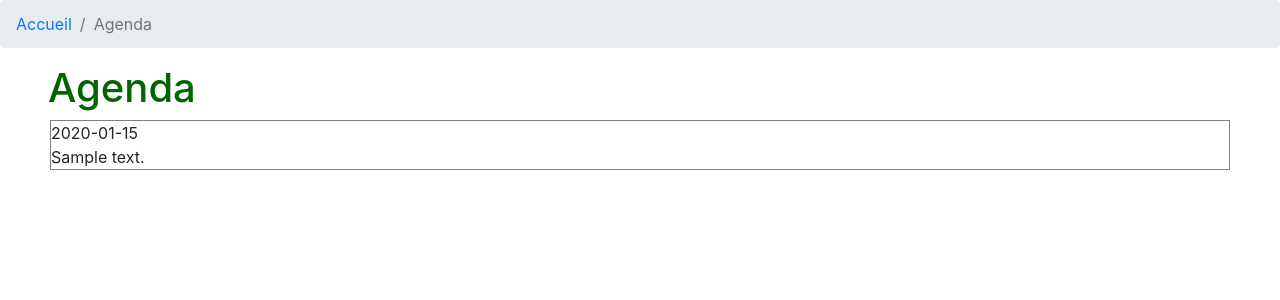
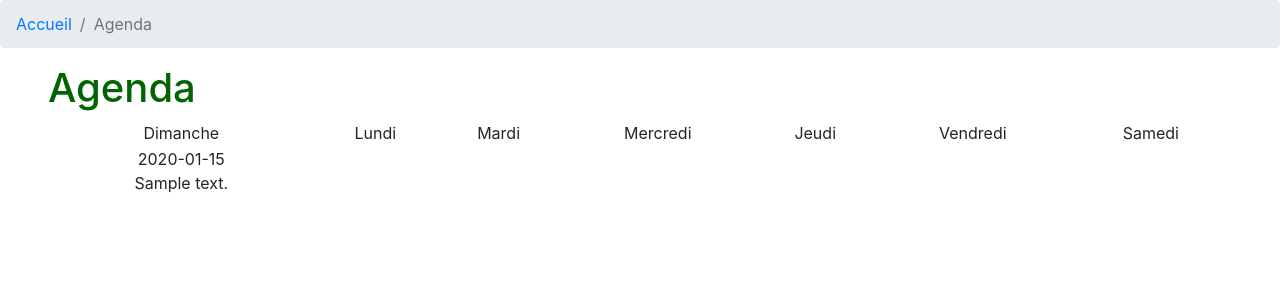
Before and after one commit to BrRoman/infirmerie, a Django app: template infirmerie/apps/billets/templates/billets/agenda.html in a window 1280 px wide. Shown: the part 76-376 px from the top of the page. Run offline with Django 3.2, Linux system fonts and the light colour scheme; the template is opened without the code that fills it: most values are stand-ins (such as "Sample title", 1, 10 or a date in 2020); style sheets or scripts are compiled from the project's sources; some libraries are stand-ins or nearby versions.

Commit message:
Agenda: display week according to url.

```diff
--- a/infirmerie/apps/billets/templates/billets/agenda.html
+++ b/infirmerie/apps/billets/templates/billets/agenda.html
@@ -7,19 +7,28 @@
 {% block content %}
     <div class="d-flex align-self-stretch">
         <h1 class="mr-auto">Agenda</h1>
-        <div class="ml-auto">{% include 'pagination.html' %}</div>
     </div>
 
     <div id="agenda" class="d-flex justify-content-center align-items-center">
-        {% for date, content in days.items %}
-            <div class="agenda-column">
-                <div class="agenda-date">
-                    {{ date }}
-                </div>
-                <div class="agenda-content">
-                    {{ content }}
-                </div>
-            </div>
-        {% endfor %}
+        <table>
+            <tr>
+                <td>Dimanche</td>
+                <td>Lundi</td>
+                <td>Mardi</td>
+                <td>Mercredi</td>
+                <td>Jeudi</td>
+                <td>Vendredi</td>
+                <td>Samedi</td>
+            </tr>
+
+            <tr>
+                {% for date, content in days.items %}
+                    <td>
+                        {{ date }}</br>
+                        {{ content }}
+                    </td>
+                {% endfor %}
+            </tr>
+        </table>
     </div>
 {% endblock content %}
--- a/infirmerie/static/css/infirmerie.less
+++ b/infirmerie/static/css/infirmerie.less
@@ -43,7 +43,12 @@ body {
 
     // Agenda:
     #agenda {
+        text-align: center;
         width: 100%;
+
+        table {
+            width: 100%;
+        }
 
         .agenda-column {
             border: 1px solid grey;
```
Also changed, not shown: infirmerie/apps/billets/views.py (+10 -2 lines).
